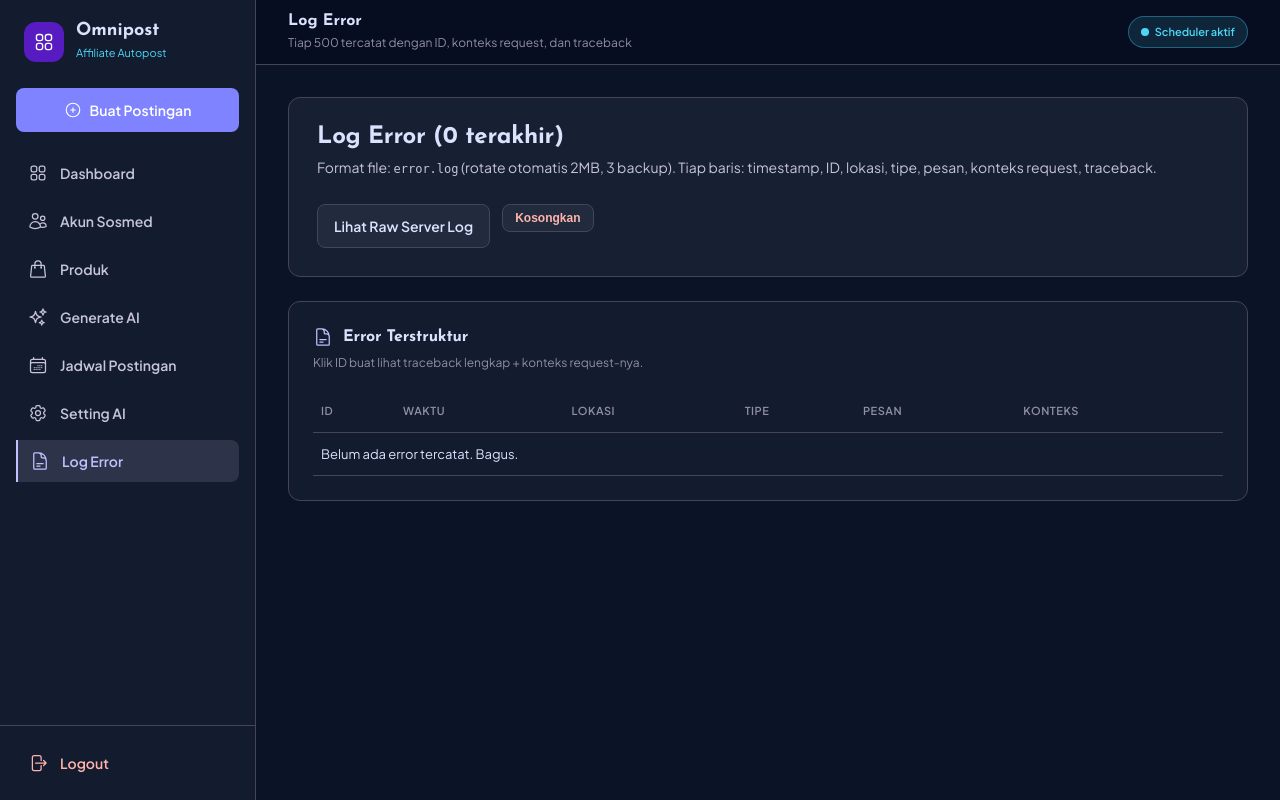
After one commit to DioSaputra28/omnipost, a Flask app: page /logs in a window 1280 px wide. The commit adds this page. Run offline with Flask 3, Linux system fonts and the light colour scheme; the visitor is signed in with stand-in values (Sample User, id 1).

Commit message:
feat: halaman Log Error, ID per error, konteks request, rotate file
- core/errorlog.py: ID unik per error, rotate 2MB x3, parse + tail
- halaman /logs (terstruktur + raw), /logs/<id> (traceback), clear
- halaman 500 tampilkan ID error, hubungkan ke Log Error
- menu sidebar Log Error

Co-authored-by: CommandCodeBot <noreply@commandcode.ai>

```diff
--- a/app.py
+++ b/app.py
@@ -23,16 +23,23 @@ log = logging.getLogger("omnipost")
 app = Flask(__name__)
 app.secret_key = os.getenv("SECRET_KEY", "dev-secret")
 
-ERROR_LOG = os.path.join(os.path.dirname(os.path.abspath(__file__)), "error.log")
+def _req_ctx():
+    try:
+        return f"{request.method} {request.path} ip={request.remote_addr}"
+    except Exception:  # noqa: BLE001
+        return ""
 
 def _log_error(where, e):
+    from core.errorlog import log_error
+    eid = log_error(where, e, ctx=_req_ctx())
+    log.exception("%s [%s]", where, eid)
+    return eid
+
+def _req_ctx_safe():
     try:
-        with open(ERROR_LOG, "a") as f:
-            f.write(f"\n[{datetime.now().isoformat()}] {where}: {type(e).__name__}: {e}\n")
-            f.write(traceback.format_exc()[-3000:])
+        return f"{request.method} {request.path}"
     except Exception:  # noqa: BLE001
-        pass
-    log.exception("%s", where)
+        return ""
 
 def _friendly(e):
     msg = str(e)
@@ -44,7 +51,49 @@ def _friendly(e):
         return "Proxy bermasalah, cek setting proxy akun ini."
     if "sesi mati" in msg or "storage_state" in msg or "belum login" in msg:
         return msg[:300]
-    return "Terjadi kesalahan internal, tim sudah mencatatnya di error.log. Coba lagi."
+    return "Terjadi kesalahan internal, sudah tercatat di Log Error. Coba lagi."
+
+def login_required(fn):
+    @functools.wraps(fn)
+    def wrapper(*args, **kwargs):
+        if not session.get("uid"):
+            return redirect(url_for("login"))
+        return fn(*args, **kwargs)
+    return wrapper
+
+@app.route("/logs")
+@login_required
+def logs():
+    from core.errorlog import read_entries, tail_raw
+    level = request.args.get("level", "error")
+    entries = read_entries(limit=100)
+    if level == "server":
+        return render_template("logs.html", nav="logs", level=level, entries=[], raw=tail_raw(300))
+    return render_template("logs.html", nav="logs", level="error", entries=entries, raw="")
+
+@app.route("/logs/<eid>")
+@login_required
+def log_detail(eid):
+    from core.errorlog import get_entry
+    e = get_entry(eid)
+    if not e:
+        flash("log tidak ketemu (mungkin sudah di-rotate)")
+        return redirect(url_for("logs"))
+    return render_template("log_detail.html", nav="logs", e=e)
+
+@app.route("/logs/clear", methods=["POST"])
+@login_required
+def logs_clear():
+    from core.errorlog import clear_log
+    clear_log()
+    flash("error.log dikosongkan")
+    return redirect(url_for("logs"))
+
+def _req_ctx_safe():
+    try:
+        return f"{request.method} {request.path}"
+    except Exception:  # noqa: BLE001
+        return ""
 
 @app.errorhandler(404)
 def _404(e):  # noqa: ANN001, ANN202
@@ -53,20 +102,12 @@ def _404(e):  # noqa: ANN001, ANN202
 
 @app.errorhandler(500)
 def _500(e):  # noqa: ANN001, ANN202
-    _log_error("500", e)
+    eid = _log_error("500 " + _req_ctx_safe(), e)
     try:
         return render_template("error.html", code=500, title="Ada yang error",
-                               msg=_friendly(e), nav=""), 500
+                               msg="Terjadi kesalahan internal (kode %s). Sudah tercatat, buka halaman Log Error buat detailnya." % eid, nav=""), 500
     except Exception:  # noqa: BLE001
-        return "Terjadi kesalahan internal. Cek error.log", 500
-
-def login_required(fn):
-    @functools.wraps(fn)
-    def wrapper(*args, **kwargs):
-        if not session.get("uid"):
-            return redirect(url_for("login"))
-        return fn(*args, **kwargs)
-    return wrapper
+        return "Terjadi kesalahan internal [%s]. Cek error.log" % eid, 500
 
 def _safe_db(fn_name, fn, fallback_redirect="index"):
     try:
--- /dev/null
+++ b/core/errorlog.py
@@ -0,0 +1,110 @@
+import os
+import re
+import traceback
+from collections import deque
+from datetime import datetime
+
+BASE_DIR = os.path.dirname(os.path.dirname(os.path.abspath(__file__)))
+ERROR_LOG = os.path.join(BASE_DIR, "error.log")
+MAX_BYTES = 2 * 1024 * 1024
+BACKUPS = 3
+
+_counter = [0]
+
+def _next_id():
+    _counter[0] += 1
+    ms = datetime.now().strftime("%H%M%S")
+    return f"ERR-{ms}-{_counter[0]:03d}"
+
+def _rotate():
+    try:
+        if not os.path.exists(ERROR_LOG) or os.path.getsize(ERROR_LOG) < MAX_BYTES:
+            return
+        oldest = f"{ERROR_LOG}.{BACKUPS}"
+        if os.path.exists(oldest):
+            os.remove(oldest)
+        for i in range(BACKUPS - 1, 0, -1):
+            src = f"{ERROR_LOG}.{i}" if i > 1 else ERROR_LOG
+            dst = f"{ERROR_LOG}.{i + 1}" if i + 1 > 1 else ERROR_LOG
+            if i == 1:
+                src, dst = ERROR_LOG, f"{ERROR_LOG}.1"
+            else:
+                src, dst = f"{ERROR_LOG}.{i - 1}", f"{ERROR_LOG}.{i}"
+            if os.path.exists(src):
+                os.rename(src, dst)
+    except Exception:  # noqa: BLE001
+        pass
+
+def log_error(where, e, ctx=None):
+    eid = _next_id()
+    tb = traceback.format_exc()[-4000:] if traceback.format_exc() != "NoneType: None\n" else ""
+    line = [f"[{datetime.now().isoformat()}] {eid} {where} | {type(e).__name__}: {e}"]
+    if ctx:
+        line.append(f"  ctx: {ctx}")
+    if tb:
+        line.append(tb.rstrip())
+    line.append("-" * 60)
+    try:
+        _rotate()
+        with open(ERROR_LOG, "a") as f:
+            f.write("\n".join(line) + "\n")
+    except Exception:  # noqa: BLE001
+        pass
+    return eid
+
+_ENTRY = re.compile(r"^\[(?P<ts>[^\]]+)\] (?P<eid>ERR-\S+) (?P<where>\S+) \| (?P<type>[^:]+): (?P<msg>.*)$")
+
+def read_entries(limit=100):
+    paths = [ERROR_LOG] + [f"{ERROR_LOG}.{i}" for i in range(1, BACKUPS + 1)]
+    entries = []
+    for path in paths:
+        if not os.path.exists(path):
+            continue
+        try:
+            with open(path, errors="ignore") as f:
+                lines = f.readlines()
+        except OSError:
+            continue
+        cur = None
+        for ln in lines:
+            m = _ENTRY.match(ln.rstrip("\n"))
+            if m:
+                if cur:
+                    entries.append(cur)
+                cur = {"ts": m.group("ts"), "id": m.group("eid"), "where": m.group("where"),
+                       "type": m.group("type"), "msg": m.group("msg"), "ctx": "", "tb": []}
+            elif cur is not None:
+                if ln.startswith("  ctx: "):
+                    cur["ctx"] = ln[8:].strip()
+                elif ln.rstrip("\n") == "-" * 60:
+                    entries.append(cur)
+                    cur = None
+                else:
+                    cur["tb"].append(ln.rstrip("\n"))
+        if cur:
+            entries.append(cur)
+    entries.sort(key=lambda e: e["ts"], reverse=True)
+    return entries[:limit]
+
+def get_entry(eid):
+    for e in read_entries(limit=2000):
+        if e["id"] == eid:
+            return e
+    return None
+
+def clear_log():
+    for i in range(1, BACKUPS + 1):
+        try:
+            os.remove(f"{ERROR_LOG}.{i}")
+        except OSError:
+            pass
+    try:
+        open(ERROR_LOG, "w").close()
+    except OSError:
+        pass
+
+def tail_raw(n=200):
+    if not os.path.exists(ERROR_LOG):
+        return ""
+    with open(ERROR_LOG, errors="ignore") as f:
+        return "".join(deque(f, n))
--- a/templates/base.html
+++ b/templates/base.html
@@ -24,6 +24,7 @@
 <a href="/generate" class="{% if nav=='gen' %}on{% endif %}">{{ icon('sparkles') }}<span>Generate AI</span></a>
 <a href="/jadwal" class="{% if nav=='jadwal' %}on{% endif %}">{{ icon('calendar-days') }}<span>Jadwal Postingan</span></a>
 <a href="/setting-ai" class="{% if nav=='setting' %}on{% endif %}">{{ icon('cog-6-tooth') }}<span>Setting AI</span></a>
+<a href="/logs" class="{% if nav=='logs' %}on{% endif %}">{{ icon('document-text') }}<span>Log Error</span></a>
 </nav>
 </div>
 <div class="side-bot">
--- /dev/null
+++ b/templates/logs.html
@@ -0,0 +1,36 @@
+{% extends "base.html" %}
+{% block title %}Log Error - Omnipost{% endblock %}
+{% block htitle %}Log Error{% endblock %}
+{% block hsub %}Tiap 500 tercatat dengan ID, konteks request, dan traceback{% endblock %}
+{% from "base.html" import icon %}
+{% block body %}
+<section class="hero">
+<div>
+<h1 style="font-size:24px">Log Error ({{entries|length}} terakhir)</h1>
+<p>Format file: <span class="mono">error.log</span> (rotate otomatis 2MB, 3 backup). Tiap baris: timestamp, ID, lokasi, tipe, pesan, konteks request, traceback.</p>
+</div>
+<div class="hero-act">
+<a class="btn btn-ghost" href="/logs?level={% if level=='server' %}error{% else %}server{% endif %}">{% if level=='server' %}Lihat Error Terstruktur{% else %}Lihat Raw Server Log{% endif %}</a>
+<form class="f" method="post" action="/logs/clear" onsubmit="return confirm('Kosongkan error.log?')" style="margin:0">
+<button class="btn btn-ghost btn-sm" style="color:var(--err)">Kosongkan</button>
+</form>
+</div>
+</section>
+
+{% if level=='server' %}
+<div class="card">
+<h2>{{ icon('document-text') }} Raw error.log (300 baris terakhir)</h2>
+<p class="sub">Isi mentah file, termasuk error scheduler background (tanpa request).</p>
+<pre class="mono" style="white-space:pre-wrap;max-height:600px;overflow:auto">{{raw}}</pre>
+</div>
+{% else %}
+<div class="card">
+<h2>{{ icon('document-text') }} Error Terstruktur</h2>
+<p class="sub">Klik ID buat lihat traceback lengkap + konteks request-nya.</p>
+<table class="tbl"><tr><th>ID</th><th>Waktu</th><th>Lokasi</th><th>Tipe</th><th>Pesan</th><th>Konteks</th></tr>
+{% for e in entries %}<tr><td><a href="/logs/{{e.id}}">{{e.id}}</a></td><td class="mono">{{e.ts[:19]}}</td><td>{{e.where}}</td><td>{{e.type}}</td><td><div class="clip">{{e.msg}}</div></td><td class="mono">{{e.ctx}}</td></tr>
+{% else %}<tr><td colspan="6">Belum ada error tercatat. Bagus.</td></tr>{% endfor %}
+</table>
+</div>
+{% endif %}
+{% endblock %}
```
Also changed, not shown: templates/log_detail.html (added, +18 -0 lines).
